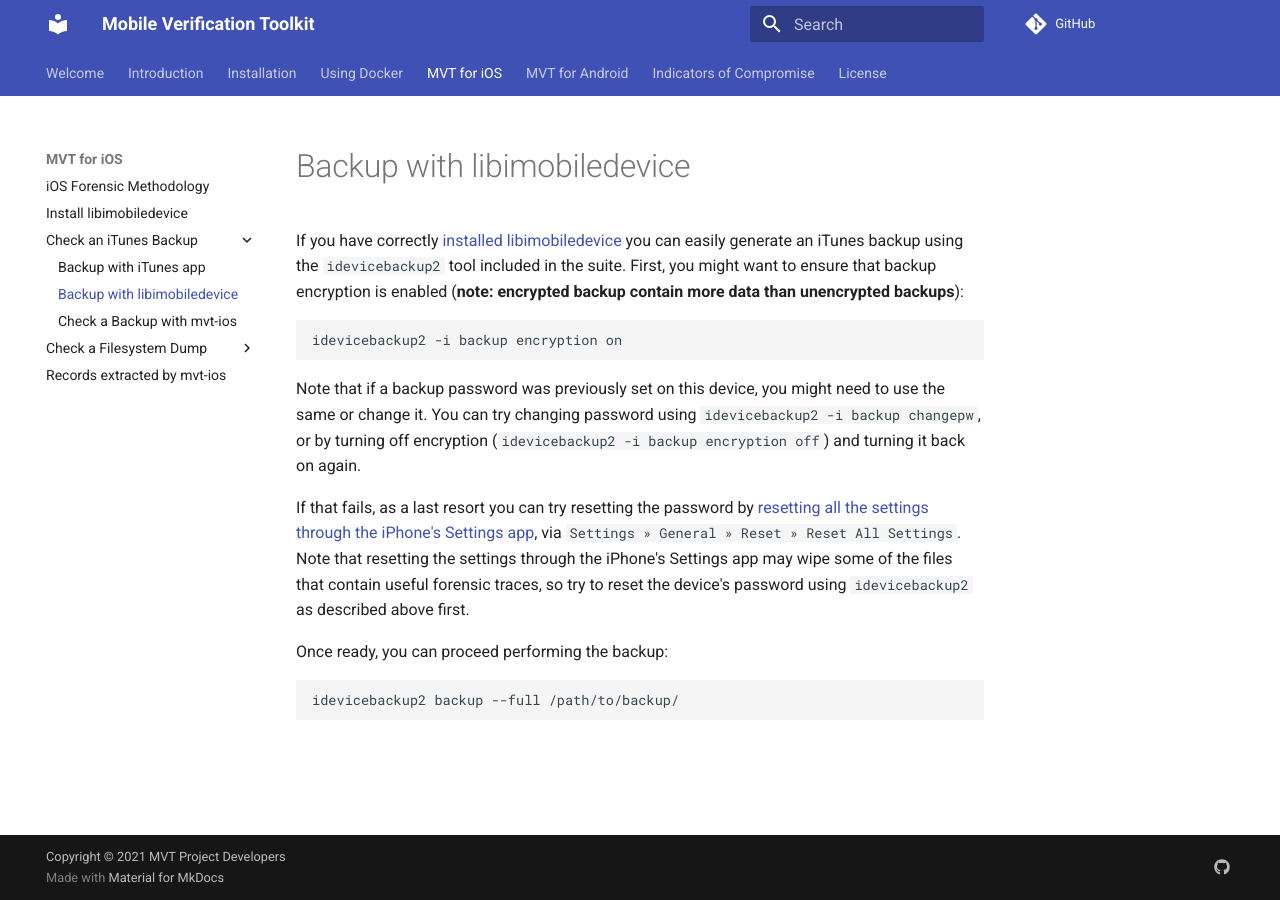
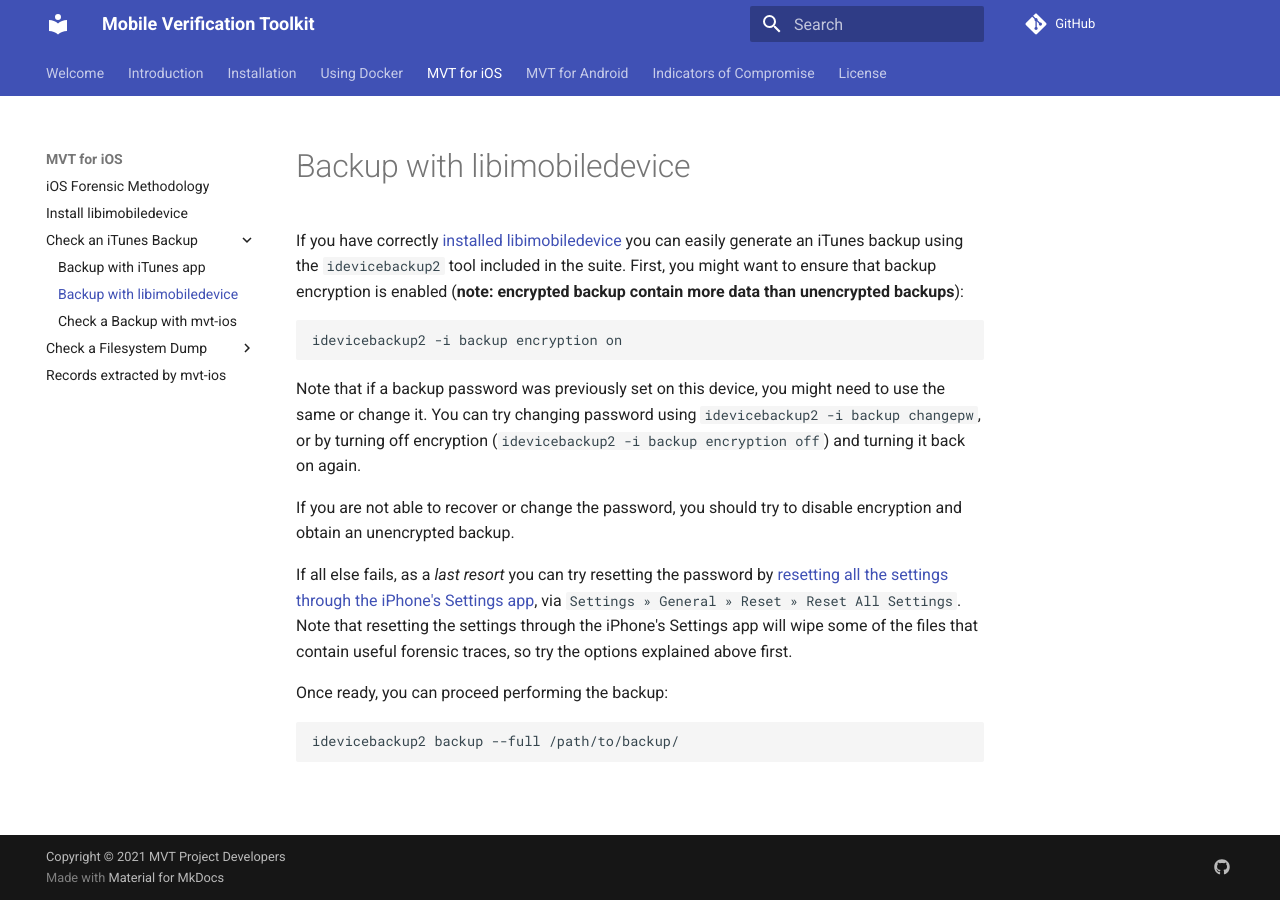
Before and after one commit to mvt-project/mvt, an MkDocs documentation site: the page built from docs/ios/backup/libimobiledevice.md, in a window 1280 px wide. Built offline with MkDocs 1.6.1 and Material for MkDocs 9.7.7, drawn with Linux system fonts in a browser that asks for light colours; comment, search, counter and statistics services are not loaded.

Commit message:
Updated doc on backup

```diff
--- a/docs/ios/backup/libimobiledevice.md
+++ b/docs/ios/backup/libimobiledevice.md
@@ -8,7 +8,9 @@
 
 Note that if a backup password was previously set on this device, you might need to use the same or change it. You can try changing password using `idevicebackup2 -i backup changepw`, or by turning off encryption (`idevicebackup2 -i backup encryption off`) and turning it back on again.
 
-If that fails, as a last resort you can try resetting the password by [resetting all the settings through the iPhone's Settings app](https://support.apple.com/en-us/HT205220), via `Settings » General » Reset » Reset All Settings`.  Note that resetting the settings through the iPhone's Settings app may wipe some of the files that contain useful forensic traces, so try to reset the device's password using `idevicebackup2` as described above first.
+If you are not able to recover or change the password, you should try to disable encryption and obtain an unencrypted backup.
+
+If all else fails, as a *last resort* you can try resetting the password by [resetting all the settings through the iPhone's Settings app](https://support.apple.com/en-us/HT205220), via `Settings » General » Reset » Reset All Settings`.  Note that resetting the settings through the iPhone's Settings app will wipe some of the files that contain useful forensic traces, so try the options explained above first.
 
 Once ready, you can proceed performing the backup:
 
```
